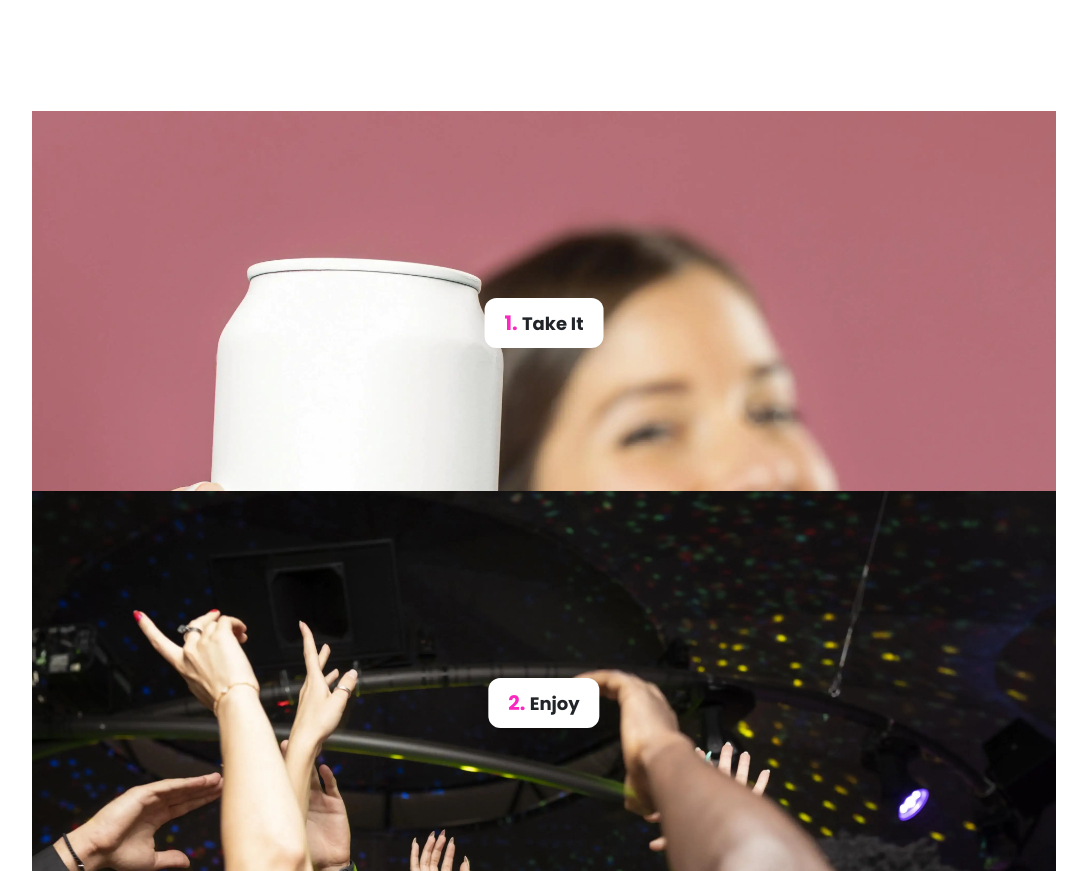
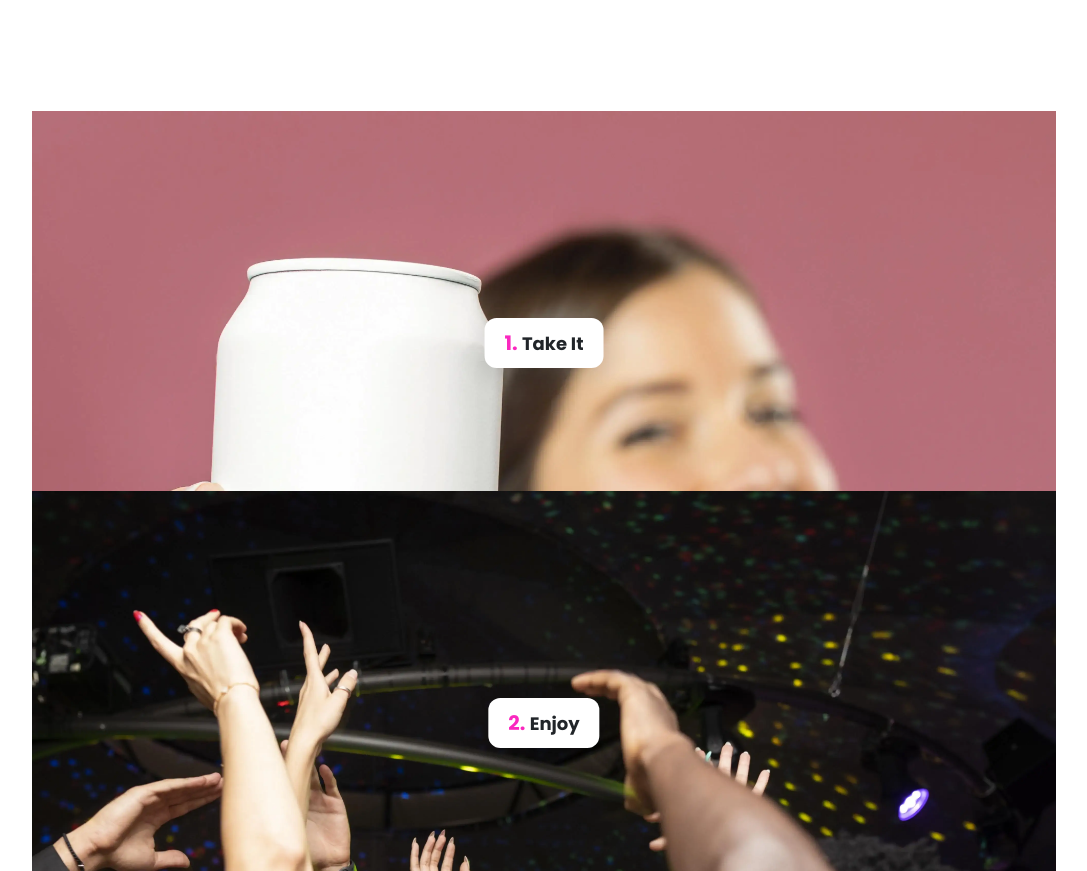
Before and after one commit to Lumaraseo/full_ready, a plain HTML site: page index.html in a window 1280 px wide. Shown: the part 3656-4527 px from the top of the page, without its empty margins (96-1183 px from the left). Drawn offline with nearby package versions, Linux system fonts and the light colour scheme.

Commit message:
update for bottom containPaso

```diff
--- a/css/index.css
+++ b/css/index.css
@@ -146,7 +146,7 @@ main {
     justify-content: center;
     width: fit-content;
     position: absolute;
-    bottom: 45px;
+    bottom: 25px;
     background: #fff;
     left: 50%;
     transform: translate(-50%, 30px);
```
